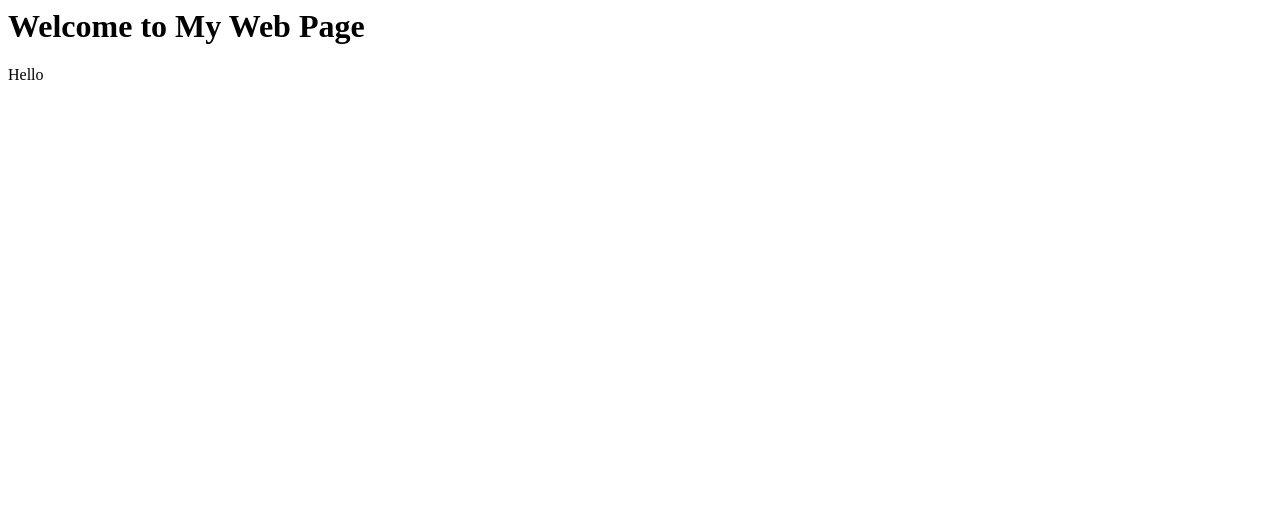
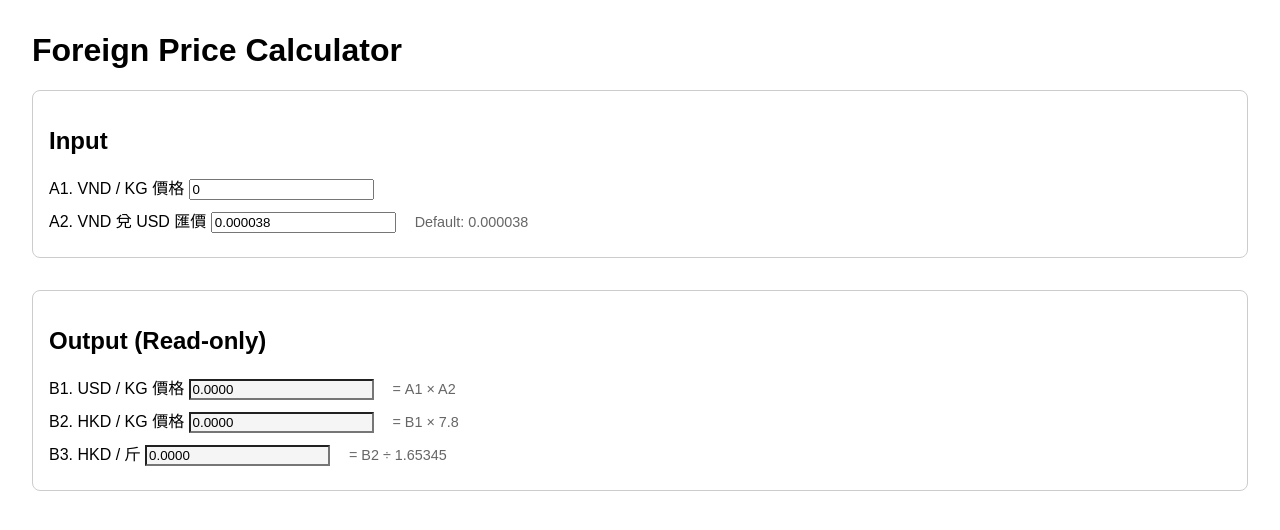
Before and after one commit to raphaelrickyleung/foreign-price-calculator, a plain HTML site: page index.html in a window 1280 px wide. Drawn offline with Linux system fonts and the light colour scheme.

Commit message:
Refactor index.html to implement Foreign Price Calculator layout and functionality

```diff
--- a/index.html
+++ b/index.html
@@ -1,9 +1,86 @@
-<html>
+<!DOCTYPE html>
+<html lang="en">
 <head>
-    <title>My Web Page</title>
+    <meta charset="UTF-8">
+    <title>Foreign Price Calculator</title>
+    <meta name="viewport" content="width=device-width, initial-scale=1">
+    <!-- For PWA manifest (to be added) -->
+    <link rel="manifest" href="manifest.json">
+    <style>
+        body { font-family: Arial, sans-serif; margin: 2em; }
+        section { margin-bottom: 2em; padding: 1em; border: 1px solid #ccc; border-radius: 8px; }
+        label { display: block; margin-bottom: 0.5em; }
+        input[readonly] { background: #f5f5f5; }
+        .remark { font-size: 0.9em; color: #666; margin-left: 1em; }
+    </style>
 </head>
 <body>
-    <h1>Welcome to My Web Page</h1>
-    <p>Hello</p>
+    <h1>Foreign Price Calculator</h1>
+
+    <!-- Input Section -->
+    <section>
+        <h2>Input</h2>
+        <label>
+            A1. VND / KG 價格
+            <input type="number" id="vndPerKg" step="any" min="0" value="0">
+        </label>
+        <label>
+            A2. VND 兌 USD 匯價
+            <input type="number" id="vndToUsd" step="any" min="0" value="0.000038">
+            <span class="remark">Default: 0.000038</span>
+        </label>
+    </section>
+
+    <!-- Output Section -->
+    <section>
+        <h2>Output (Read-only)</h2>
+        <label>
+            B1. USD / KG 價格
+            <input type="number" id="usdPerKg" readonly>
+            <span class="remark">= A1 × A2</span>
+        </label>
+        <label>
+            B2. HKD / KG 價格
+            <input type="number" id="hkdPerKg" readonly>
+            <span class="remark">= B1 × 7.8</span>
+        </label>
+        <label>
+            B3. HKD / 斤
+            <input type="number" id="hkdPerJin" readonly>
+            <span class="remark">= B2 ÷ 1.65345</span>
+        </label>
+    </section>
+
+    <script>
+        // Calculation logic
+        const vndPerKg = document.getElementById('vndPerKg');
+        const vndToUsd = document.getElementById('vndToUsd');
+        const usdPerKg = document.getElementById('usdPerKg');
+        const hkdPerKg = document.getElementById('hkdPerKg');
+        const hkdPerJin = document.getElementById('hkdPerJin');
+
+        function calculate() {
+            const a1 = parseFloat(vndPerKg.value) || 0;
+            const a2 = parseFloat(vndToUsd.value) || 0.000038;
+
+            // B1 = A1 * A2
+            const b1 = a1 * a2;
+            usdPerKg.value = b1.toFixed(4);
+
+            // B2 = B1 * 7.8
+            const b2 = b1 * 7.8;
+            hkdPerKg.value = b2.toFixed(4);
+
+            // B3 = B2 / 1.65345
+            const b3 = b2 / 1.65345;
+            hkdPerJin.value = b3.toFixed(4);
+        }
+
+        vndPerKg.addEventListener('input', calculate);
+        vndToUsd.addEventListener('input', calculate);
+
+        // Initial calculation
+        calculate();
+    </script>
 </body>
 </html>
```
